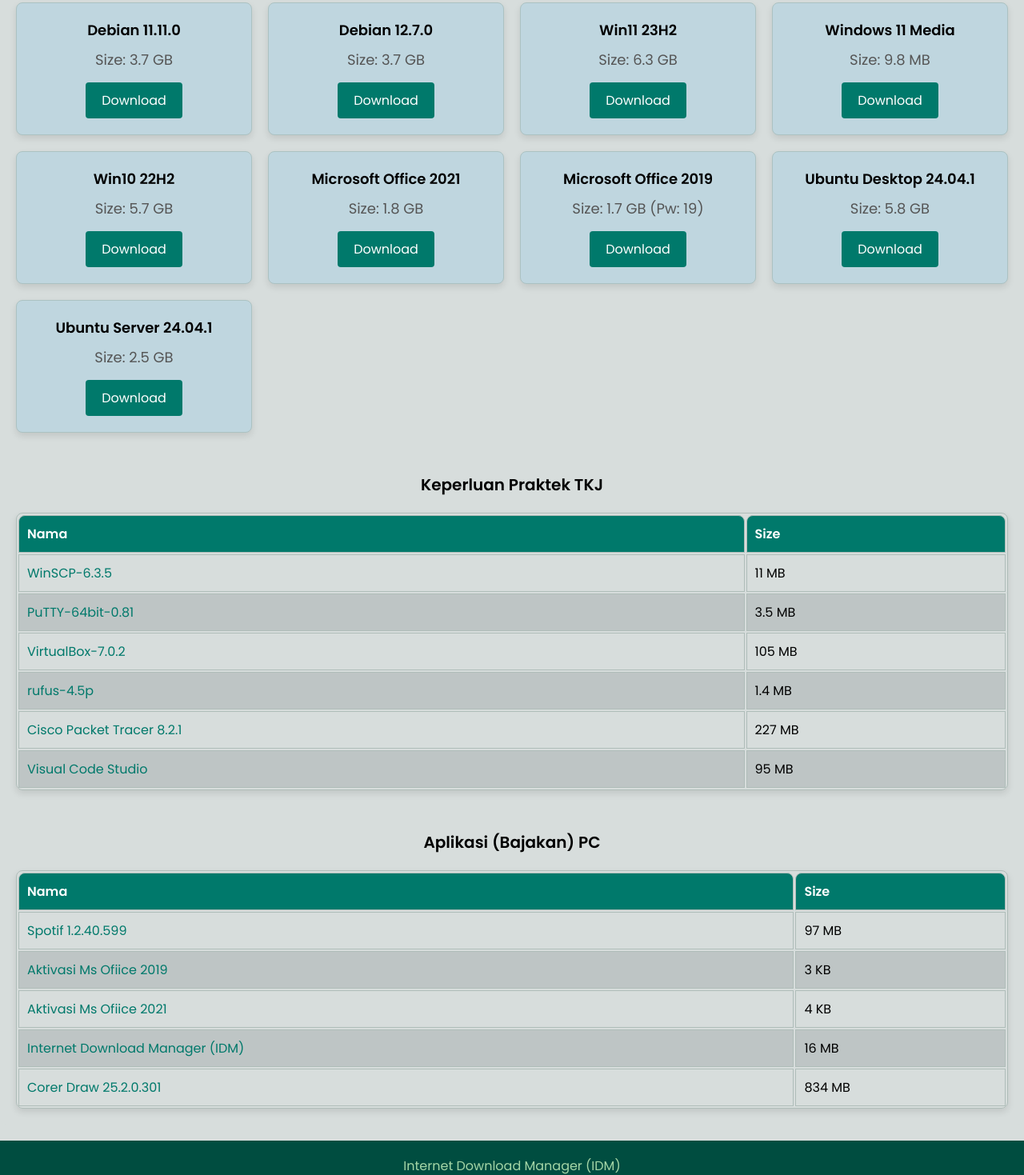
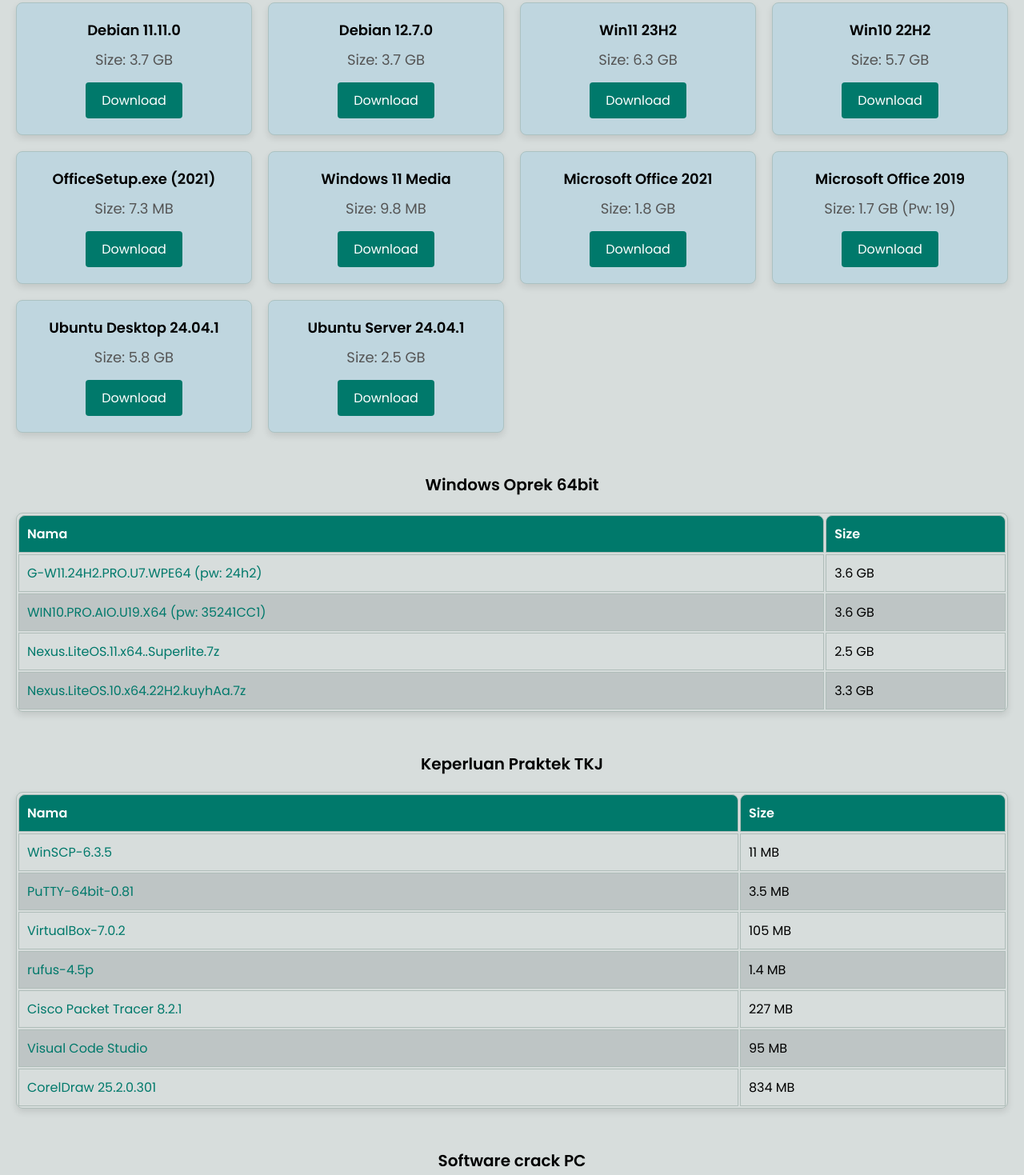
Before and after one commit to JoPhinee/files, a plain HTML site: page index.html in a window 1280 px wide. Shown: the part 214-1683 px from the top of the page at 80% size. Drawn offline with Linux system fonts and the light colour scheme.

Commit message:
Add files via upload

```diff
--- a/index.html
+++ b/index.html
@@ -53,14 +53,19 @@
                     <a href="https://www.mediafire.com/file/kosok5p9x328u0n/Win11_23H2_English_x64v2.iso/file" download>Download</a>
                 </div>
                 <div class="download-card">
+                    <h2>Win10 22H2</h2>
+                    <p>Size: 5.7 GB</p>
+                    <a href="https://www.mediafire.com/file/qu60dps3eebq8bp/Win10_22H2_EnglishInternational_x64v1.iso/file" download>Download</a>
+                </div>
+                <div class="download-card">
+                    <h2>OfficeSetup.exe (2021)</h2>
+                    <p>Size: 7.3 MB</p>
+                    <a href="https://www.mediafire.com/file/qu60dps3eebq8bp/Win10_22H2_EnglishInternational_x64v1.iso/file" download>Download</a>
+                </div>
+                <div class="download-card">
                     <h2>Windows 11 Media</h2>
                     <p>Size: 9.8 MB</p>
                     <a href="https://download.microsoft.com/download/e/c/d/ecd532eb-bed0-465a-9b7a-330066bec3ce/MediaCreationTool_Win11_23H2.exe" download>Download</a>
-                </div>
-                <div class="download-card">
-                    <h2>Win10 22H2</h2>
-                    <p>Size: 5.7 GB</p>
-                    <a href="https://www.mediafire.com/file/qu60dps3eebq8bp/Win10_22H2_EnglishInternational_x64v1.iso/file" download>Download</a>
                 </div>
                 <div class="download-card">
                     <h2>Microsoft Office 2021</h2>
@@ -83,6 +88,36 @@
                     <a href="https://mirrors.nipa.cloud/ubuntu-releases/24.04.1/ubuntu-24.04.1-live-server-amd64.iso" download>Download</a>
                 </div>
             </div>
+        </section>
+
+        <section class="software-downloads">
+            <h2>Windows Oprek 64bit</h2>
+            <table>
+                <thead>
+                    <tr>
+                        <th>Nama</th>
+                        <th>Size</th>
+                    </tr>
+                </thead>
+                <tbody>
+                    <tr>
+                        <td><a href="https://qiwi.gg/file/2oAm6458-G-W11" download>G-W11.24H2.PRO.U7.WPE64 (pw: 24h2)</a></td>
+                        <td>3.6 GB</td>
+                    </tr>
+                    <tr>
+                        <td><a href="https://store8.gofile.io/download/web/2af5a4ba-dfe9-4457-a3d0-544c9d72f993/WIN10.PRO.AIO.U19.X64.(WPE).r3ndy.com.ISO" download>WIN10.PRO.AIO.U19.X64 (pw: 35241CC1)</a></td>
+                        <td>3.6 GB</td>
+                    </tr>
+                    <tr>
+                        <td><a href="https://nexus-toolkit.epubg691.workers.dev/?file=/Public/Nexus.LiteOS.11.x64.(22000.527).Superlite.7z" download>Nexus.LiteOS.11.x64..Superlite.7z</a></td>
+                        <td>2.5 GB</td>
+                    </tr>
+                    <tr>
+                        <td><a href="https://gofile.io/d/0w0RCA" download>Nexus.LiteOS.10.x64.22H2.kuyhAa.7z</a></td>
+                        <td>3.3 GB</td>
+                    </tr>
+                </tbody>
+            </table>
         </section>
 
         <section class="software-downloads">
@@ -118,14 +153,16 @@
                         <td><a href="https://vscode.download.prss.microsoft.com/dbazure/download/stable/fee1edb8d6d72a0ddff41e5f71a671c23ed924b9/VSCodeUserSetup-x64-1.92.2.exe" download>Visual Code Studio</a></td>
                         <td>95 MB</td>
                     </tr>
-
-
+                    <tr>
+                        <td><a href="https://drive.usercontent.google.com/download?id=1w4WXp5mRmBs-_-b7eRWU-L9fy7cuADMJ&export=download&authuser=0&confirm=t&uuid=2bd23d98-c373-432c-b9ac-3fef8d11eff0&at=AO7h07c6CoK9j0Md9bFmo521Edy2:1726142281466" download>CorelDraw 25.2.0.301</a></td>
+                        <td>834 MB</td>
+                    </tr>
                 </tbody>
             </table>
         </section>
 
         <section class="software-downloads">
-            <h2>Aplikasi (Bajakan) PC</h2>
+            <h2>Software crack PC</h2>
             <table>
                 <thead>
                     <tr>
@@ -149,7 +186,7 @@
                         <td>16 MB</td>
                     </tr>
                     <tr>
-                        <td><a href="https://drive.usercontent.google.com/download?id=1w4WXp5mRmBs-_-b7eRWU-L9fy7cuADMJ&export=download&authuser=0&confirm=t&uuid=2bd23d98-c373-432c-b9ac-3fef8d11eff0&at=AO7h07c6CoK9j0Md9bFmo521Edy2:1726142281466" download>Corer Draw 25.2.0.301</a></td>
+                        <td><a href="https://drive.usercontent.google.com/download?id=1w4WXp5mRmBs-_-b7eRWU-L9fy7cuADMJ&export=download&authuser=0&confirm=t&uuid=2bd23d98-c373-432c-b9ac-3fef8d11eff0&at=AO7h07c6CoK9j0Md9bFmo521Edy2:1726142281466" download>CorelDraw 25.2.0.301</a></td>
                         <td> 834 MB</td>
                     </tr>
                 </tbody>
```
Also changed, not shown: 1 other file.
